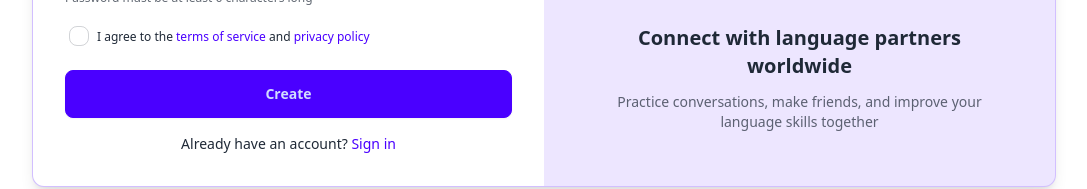
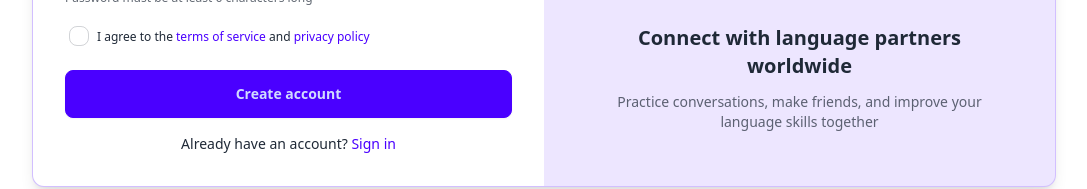
Before and after one commit to Karanbisht40/Chatapp, a React app in the folder frontend/: page /signup in a window 1280 px wide. Shown: the part 526-715 px from the top of the page, without its empty margins (96-1183 px from the left). Built offline with nearby package versions, Linux system fonts and the light colour scheme; no server answers; the HTML template or start-up script is replaced by a standard one.

Commit message:
Initial commit

```diff
--- a/frontend/src/App.jsx
+++ b/frontend/src/App.jsx
@@ -1,4 +1,4 @@
-import React, { useEffect, useState } from 'react';
+
 import { Navigate, Route, Routes } from 'react-router';
 import HomePage from "./pages/HomePage.jsx";
 import SignUpPage from "./pages/SignUpPage.jsx";
@@ -9,33 +9,40 @@ import ChatPage from "./pages/ChatPage.jsx";
 import OnboardingPage from "./pages/OnBoardingPage.jsx";
 
 import { Toaster } from 'react-hot-toast'
-import { useQuery } from '@tanstack/react-query'
-import { axiosInstance } from './lib/axios.js'
+
+import Pageloader from './components/Pageloader.jsx';
+import useAuthUser from './hooks/useAuthUser.js';
+
+
+
+
+
 const App = () => {
   //tanstack query
-  const { data: authData, isLoading, error } = useQuery({
-    queryKey: ["authUser"],
-    queryFn: async () => {
-      const res = await axiosInstance.get("/auth/me");
-      // const data = await res.json();
-      return res.data;
-    },
-    retry: false, // auth check
-  });
 
-  const authUser = authData?.user
+  const { isLoading, authUser } = useAuthUser();
+
+  const isAuthenticated = Boolean(authUser);
+  const isOnBoarded = authUser?.isOnBoarded;
+
+  if (isLoading) return <Pageloader />
 
   return (
-    <div className="h-screen text-5xl" data-theme="night">
-
+    <div className="h-screen text-5xl" data-theme="light">
+      {/* this  */}
       <Routes>
-        <Route path='/' element={authUser ? <HomePage /> : <Navigate to="/login" />} />
-        <Route path='/signup' element={!authUser ? <SignUpPage /> : <Navigate to="/" />} />
-        <Route path='/login' element={!authUser ? <LoginPage /> : <Navigate to="/" />} />
-        <Route path='/notification' element={authUser ? <NotificationPage /> : <Navigate to="/login" />} />
-        <Route path='/call' element={authUser ? <CallPage /> : <Navigate to="/login" />} />
-        <Route path='/chat' element={authUser ? <ChatPage /> : <Navigate to="/login" />} />
-        <Route path='/onboarding' element={authUser ? <OnboardingPage /> : <Navigate to="/login" />} />
+        <Route path='/' element={isAuthenticated && isOnBoarded ? (
+          <HomePage />) : (
+          <Navigate to={!isAuthenticated ? "/login" : "/onboarding"} />
+        )
+        }
+        />
+        <Route path='/signup' element={!isAuthenticated ? <SignUpPage /> : <Navigate to="/" />} />
+        <Route path='/login' element={!isAuthenticated ? <LoginPage /> : <Navigate to="/" />} />
+        <Route path='/notification' element={isAuthenticated ? <NotificationPage /> : <Navigate to="/login" />} />
+        <Route path='/call' element={isAuthenticated ? <CallPage /> : <Navigate to="/login" />} />
+        <Route path='/chat' element={isAuthenticated ? <ChatPage /> : <Navigate to="/login" />} />
+        <Route path='/onboarding' element={isAuthenticated ? <OnboardingPage /> : <Navigate to="/login" />} />
       </Routes>
       <Toaster />
     </div>
--- /dev/null
+++ b/frontend/src/components/Pageloader.jsx
@@ -0,0 +1,14 @@
+import { LoaderIcon } from 'lucide-react'
+import React from 'react'
+
+const Pageloader = () => {
+  return (
+    <div className='min-h-screen flex items-center justify-center'>
+      <LoaderIcon className='animate-spin size-10 text-primary' />
+    </div>
+  )
+  // apna dfsdf
+
+}
+
+export default Pageloader
--- /dev/null
+++ b/frontend/src/hooks/useAuthUser.js
@@ -0,0 +1,16 @@
+import { useQuery } from '@tanstack/react-query';
+import { getAuthUser } from '../lib/api';
+
+
+
+const useAuthUser = () => {
+ const authUser = useQuery({
+    queryKey: ["authUser"],
+    queryFn: getAuthUser,
+    retry: false, // auth check
+  });
+
+  return {isLoading: authUser.isLoading, authUser: authUser.data?.user};
+};
+
+export default useAuthUser
--- /dev/null
+++ b/frontend/src/lib/api.js
@@ -0,0 +1,11 @@
+import { axiosInstance } from "./axios";
+
+export const signup = async (signupData) => {
+      const response = await axiosInstance.post("/auth/signup", signupData);
+      return response.data;
+    };
+
+    export const getAuthUser = async () => {
+      const res = await axiosInstance.get("/auth/me");
+      return res.data;
+    };
--- a/frontend/src/pages/OnBoardingPage.jsx
+++ b/frontend/src/pages/OnBoardingPage.jsx
@@ -1,6 +1,7 @@
-import React from 'react'
+
 
 const OnBoardingPage = () => {
+
   return (
     <div>
       OnBoardingPage
--- a/frontend/src/pages/SignUpPage.jsx
+++ b/frontend/src/pages/SignUpPage.jsx
@@ -1,6 +1,8 @@
 import { useState } from "react";
 import { ShipWheelIcon } from "lucide-react";
 import { Link } from "react-router";
+import { useMutation, useQueryClient } from "@tanstack/react-query";
+import { signup } from "../lib/api";
 
 
 
@@ -11,9 +13,19 @@ const SignUpPage = () => {
     password: "",
   });
 
+  const queryClient = useQueryClient();
+
+
+  // to connetect with backend when click on create button
+  const { mutate: SignupMutation, isPending, error } = useMutation({
+    mutationFn: signup,
+    onSuccess: () => queryClient.invalidateQueries({ queryKey: ["authUser"] }),
+  });
+
 
   const handleSignup = (e) => {
     e.preventDefault();
+    SignupMutation(signupData);
 
   };
 
@@ -32,6 +44,15 @@ const SignUpPage = () => {
               Streamify
             </span>
           </div>
+
+          {/* error message */}
+          {error && (
+            <div className="alert text-sm alert-error mb-4">
+              <span>{error.response.data.message}</span>
+            </div>
+          )}
+
+
           <div className="w-full">
             <form onSubmit={handleSignup}>
               <div className="space-y-4">
@@ -71,7 +92,9 @@ const SignUpPage = () => {
                       required
                     />
                   </div>
-                  {/* PASSWORD */}
+
+
+                  {/* password */}
                   <div className="form-control w-full">
                     <label className="label">
                       <span className="label-text">Password</span>
@@ -101,9 +124,17 @@ const SignUpPage = () => {
                   </div>
                 </div>
 
+
+                {/* button */}
                 <button className="btn btn-primary w-full" type="submit">
-                  Create
-
+                  {isPending ? (
+                    <>
+                      <span className="loading loading-spinner loading-xs"></span>
+                      loading...
+                    </>
+                  ) : (
+                    "Create account"
+                  )}
                 </button>
 
                 <div className="text-center mt-4">
```
